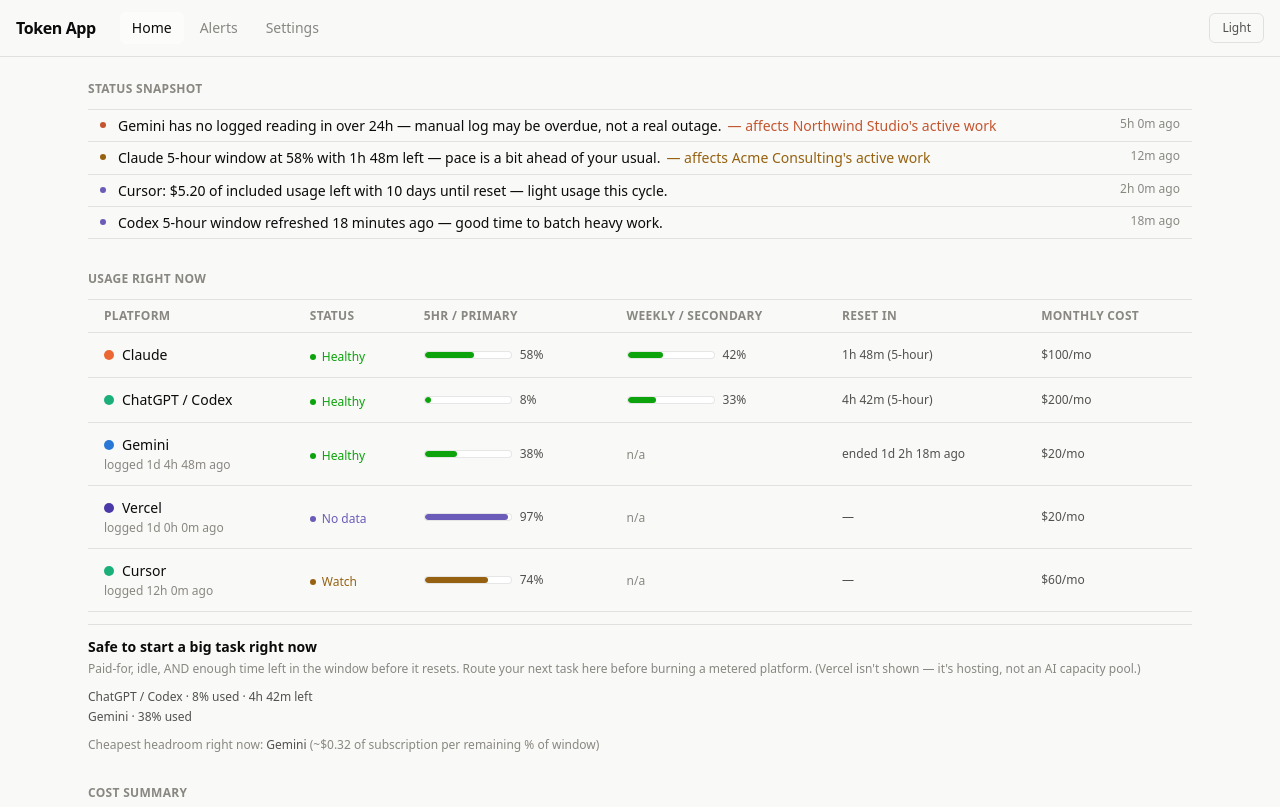
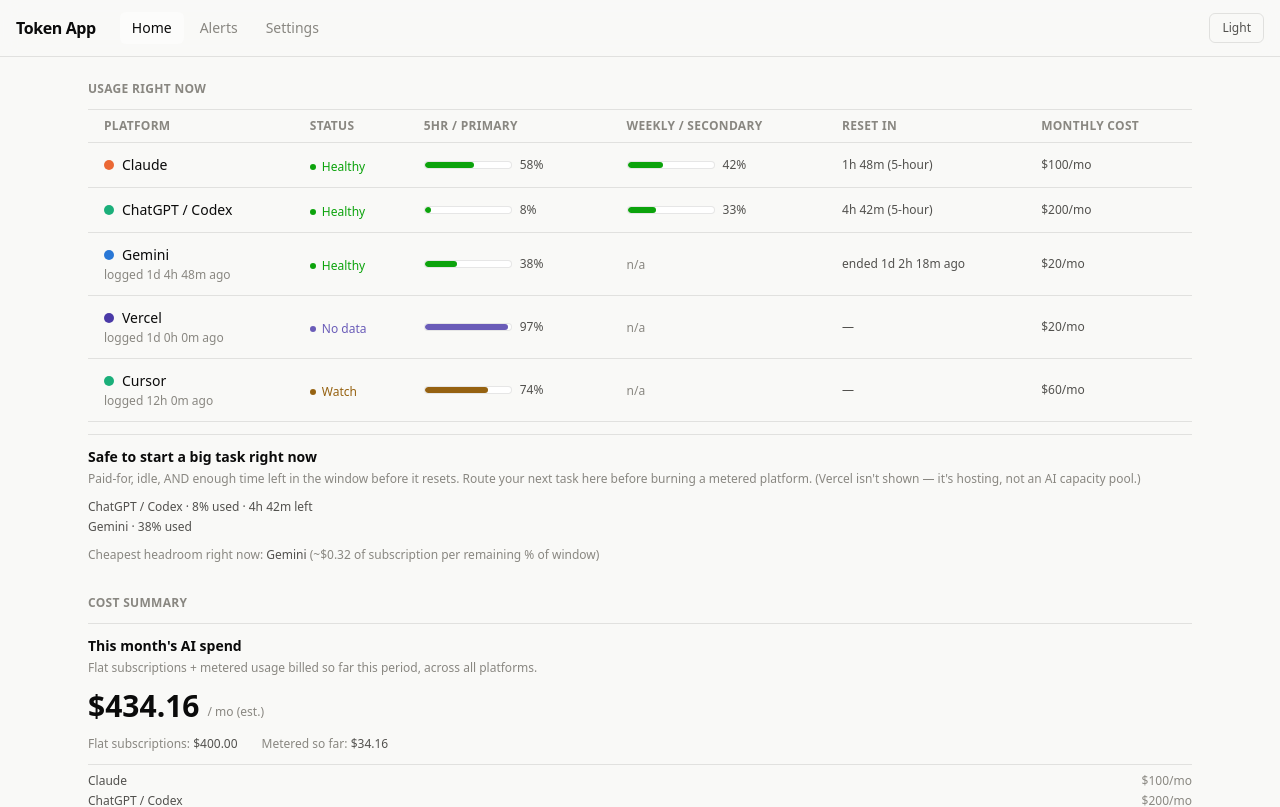
Before and after one commit to sffan15-sys/token-app, a React (Vite) app in the folder frontend/: page /#/ in a window 1280 px wide. Shown: the top 807 px of the page. Built offline with nearby package versions, Linux system fonts and the light colour scheme.

Commit message:
Remove alert list from home page, usage table is now the first thing shown

```diff
--- a/frontend/src/pages/Home.tsx
+++ b/frontend/src/pages/Home.tsx
@@ -1,25 +1,18 @@
-import { AlertStrip } from "../components/AlertStrip";
 import { CostSummary } from "../components/CostSummary";
 import { IdleHeadroomPanel } from "../components/IdleHeadroomPanel";
 import { PlatformTable } from "../components/PlatformTable";
-import { MOCK_ALERTS, MOCK_USAGE_RECORDS, PLATFORMS } from "../data/mockData";
+import { MOCK_USAGE_RECORDS, PLATFORMS } from "../data/mockData";
 
 /**
- * Three clearly labeled, visually distinct zones: alerts, then current
- * usage (the bars/table), then cost last — current status matters more
- * than the monthly total at a glance. See
- * design/persona-fixes-changelog.md for why this restructure happened.
+ * Usage first, cost second. Alerts have their own nav tab (Alerts.tsx) and
+ * are intentionally NOT duplicated here — the owner found the alert list
+ * on Home too heavy/card-like and wanted the table to be the very first
+ * thing on the page. See design/persona-fixes-changelog.md for prior
+ * history on this page's layout.
  */
 export function Home() {
   return (
     <div className="mx-auto flex max-w-6xl flex-col gap-8 p-4 sm:p-6">
-      <section className="flex flex-col gap-3">
-        <h2 className="text-xs font-semibold uppercase tracking-wide" style={{ color: "var(--text-muted)" }}>
-          Status snapshot
-        </h2>
-        <AlertStrip alerts={MOCK_ALERTS} />
-      </section>
-
       <section className="flex flex-col gap-3">
         <h2 className="text-xs font-semibold uppercase tracking-wide" style={{ color: "var(--text-muted)" }}>
           Usage right now
```
